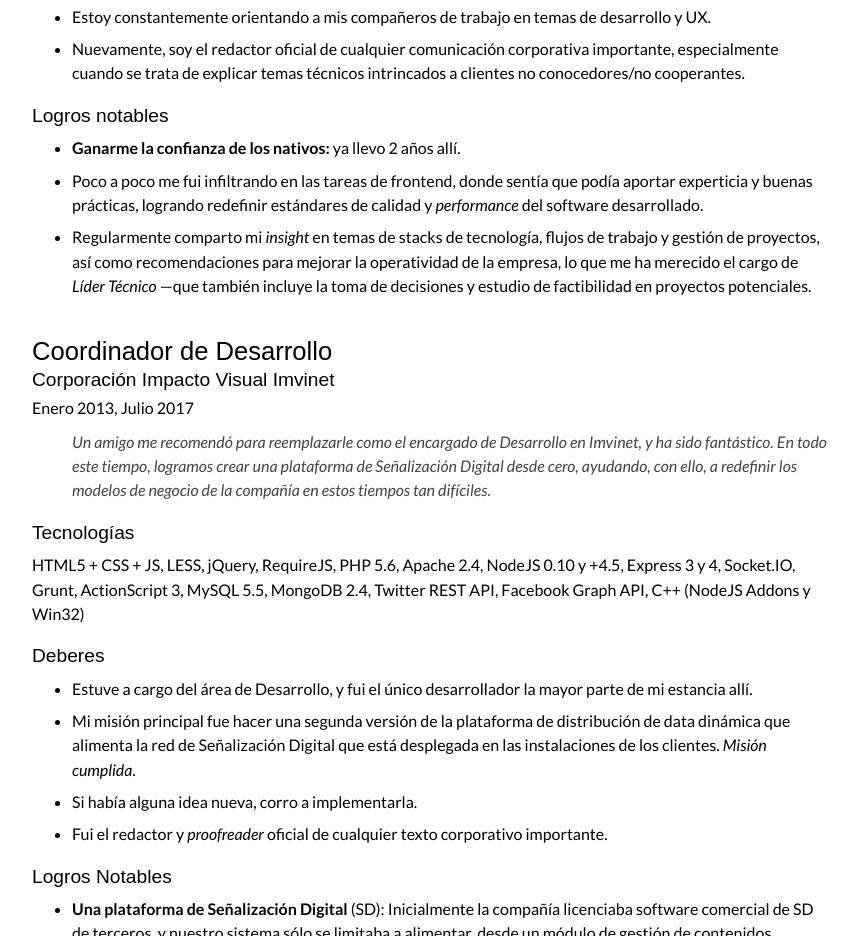
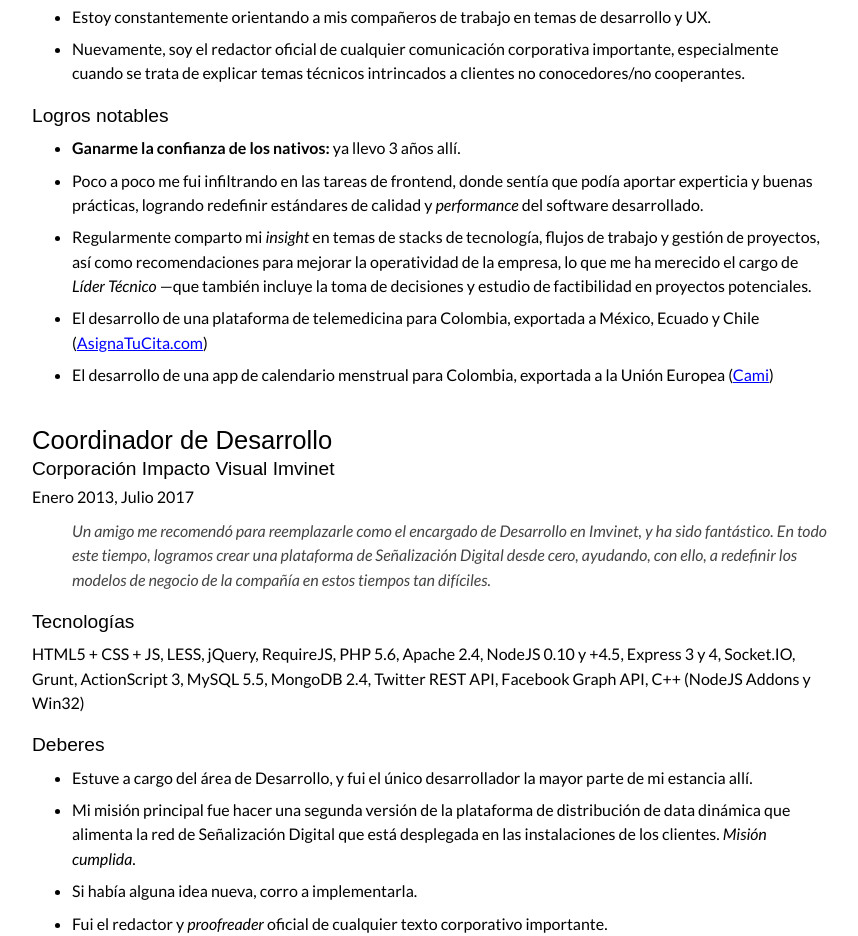
Before and after one commit to roeltz/cv, a plain HTML site: page index.htm in a window 1280 px wide. Shown: the part 942-1878 px from the top of the page, without its empty margins (58-916 px from the left). Drawn offline with Linux system fonts and the light colour scheme; a web font is replaced by a local one.

Commit message:
Logros notables en Shift Active

```diff
--- a/index.htm
+++ b/index.htm
@@ -114,7 +114,7 @@
 			<section class="achievements">
 				<h1>Logros notables</h1>
 				<ul>
-					<li><strong>Ganarme la confianza de los nativos:</strong> ya llevo 2 años allí.</li>
+					<li><strong>Ganarme la confianza de los nativos:</strong> ya llevo 3 años allí.</li>
 					<li>Poco a poco me fui infiltrando en las tareas de frontend,
 						donde sentía que podía aportar experticia y buenas prácticas,
 						logrando redefinir estándares de calidad y <em>performance</em> del software
@@ -122,8 +122,11 @@
 					<li>Regularmente comparto mi <em>insight</em> en temas de stacks de tecnología, flujos
 						de trabajo y gestión de proyectos, así como recomendaciones para mejorar la operatividad
 						de la empresa, lo que me ha merecido el cargo de <em>Líder Técnico</em> &mdash;que
-						también incluye la toma de decisiones y estudio de factibilidad en proyectos potenciales.
-					</li>
+						también incluye la toma de decisiones y estudio de factibilidad en proyectos potenciales.</li>
+					<li>El desarrollo de una plataforma de telemedicina para Colombia, exportada a México, Ecuado y Chile
+						(<a href="https://www.asignatucita.com/">AsignaTuCita.com</a>)</li>
+					<li>El desarrollo de una app de calendario menstrual para Colombia, exportada a la Unión Europea
+						(<a href="https://play.google.com/store/apps/details?id=com.exeltis.cami.ntv&hl=es_CO&gl=US">Cami</a>)</li>
 				</ul>
 			</section>
 		</article>
```
